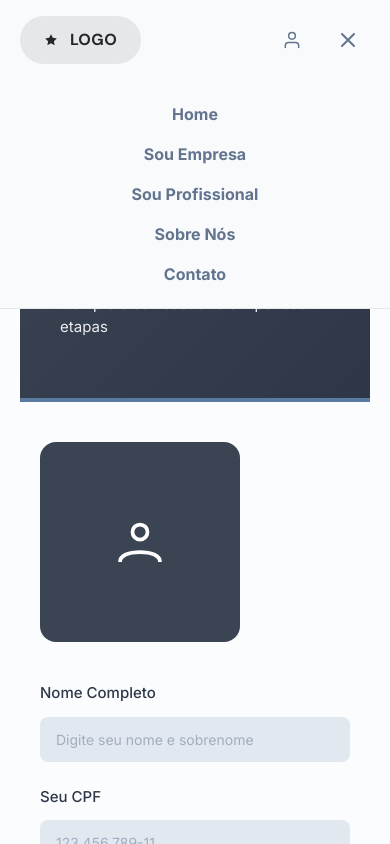
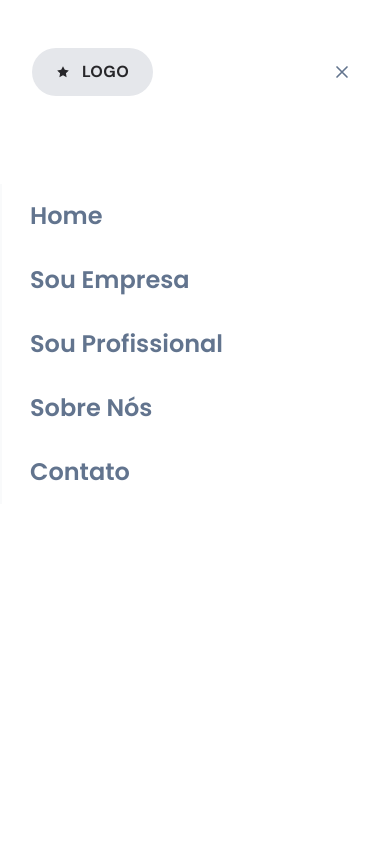
Before and after one commit to FernandoGT8/Servico_Ja, a React (Vite) app: page /register/provider in a window 390 px wide. Both pictures are taken after a click on the button "Abrir menu". Shown: the top 844 px of the page. Built offline with nearby package versions, Linux system fonts and the light colour scheme.

Commit message:
Atualizado Header e Sidebar para Tailwind Sidebar passa a valer para todas as páginas autenticadas através de RequireAuth

```diff
--- a/src/components/Header/Header.jsx
+++ b/src/components/Header/Header.jsx
@@ -1,19 +1,25 @@
-import { useState, useEffect, useRef } from 'react';
-import { Link } from 'react-router-dom';
-import { useAuth } from '@/contexts/useAuth';
+import { useState, useEffect, useRef } from "react";
+import { Link, NavLink } from "react-router-dom";
+import { useAuth } from "@/contexts/useAuth";
 
-const STAR_PATH = 'M12 2l3.09 6.26L22 9.27l-5 4.87 1.18 6.88L12 17.77l-6.18 3.25L7 14.14 2 9.27l6.91-1.01L12 2z';
-const PERSON_PATH = 'M20 21v-2a4 4 0 0 0-4-4H8a4 4 0 0 0-4 4v2';
+const STAR_PATH =
+  "M12 2l3.09 6.26L22 9.27l-5 4.87 1.18 6.88L12 17.77l-6.18 3.25L7 14.14 2 9.27l6.91-1.01L12 2z";
+const PERSON_PATH = "M20 21v-2a4 4 0 0 0-4-4H8a4 4 0 0 0-4 4v2";
 
 const NAV_LINKS = [
-  { to: '/', label: 'Home' },
-  { to: '/business', label: 'Sou Empresa' },
-  { to: '/partners', label: 'Sou Profissional' },
+  { to: "/", label: "Home" },
+  { to: "/business", label: "Sou Empresa" },
+  { to: "/partners", label: "Sou Profissional" },
 ];
 
 function StarIcon({ className }) {
   return (
-    <svg className={className} viewBox="0 0 24 24" fill="currentColor" aria-hidden="true">
+    <svg
+      className={className}
+      viewBox="0 0 24 24"
+      fill="currentColor"
+      aria-hidden="true"
+    >
       <path d={STAR_PATH} />
     </svg>
   );
@@ -21,7 +27,16 @@ function StarIcon({ className }) {
 
 function PersonIcon({ className }) {
   return (
-    <svg className={className} viewBox="0 0 24 24" fill="none" stroke="currentColor" strokeWidth="1.8" strokeLinecap="round" strokeLinejoin="round" aria-hidden="true">
+    <svg
+      className={className}
+      viewBox="0 0 24 24"
+      fill="none"
+      stroke="currentColor"
+      strokeWidth="1.8"
+      strokeLinecap="round"
+      strokeLinejoin="round"
+      aria-hidden="true"
+    >
       <path d={PERSON_PATH} />
       <circle cx="12" cy="7" r="4" />
     </svg>
@@ -30,17 +45,35 @@ function PersonIcon({ className }) {
 
 function MenuIcon({ open, className }) {
   return (
-    <svg className={className} viewBox="0 0 24 24" fill="none" stroke="currentColor" strokeWidth="2" strokeLinecap="round" aria-hidden="true">
-      {open ? <path d="M6 6l12 12M18 6L6 18" /> : <path d="M4 7h16M4 12h16M4 17h16" />}
+    <svg
+      className={className}
+      viewBox="0 0 24 24"
+      fill="none"
+      stroke="currentColor"
+      strokeWidth="2"
+      strokeLinecap="round"
+      aria-hidden="true"
+    >
+      {open ? (
+        <path d="M6 6l12 12M18 6L6 18" />
+      ) : (
+        <path d="M4 7h16M4 12h16M4 17h16" />
+      )}
     </svg>
   );
 }
 
 function LogoBadge() {
   return (
-    <Link to="/" aria-label="Logo" className="inline-flex shrink-0 items-center justify-center gap-3 rounded-full bg-gray-200 px-6 py-4 transition-colors hover:bg-gray-300">
+    <Link
+      to="/"
+      aria-label="Logo"
+      className="inline-flex shrink-0 items-center justify-center gap-3 rounded-full bg-gray-200 px-6 py-4 transition-colors hover:bg-gray-300"
+    >
       <StarIcon className="h-3.5 w-3.5 shrink-0 text-zinc-800" />
-      <span className="font-dm-sans text-base font-bold leading-4 tracking-wide text-zinc-800">LOGO</span>
+      <span className="font-dm-sans text-base font-bold leading-4 tracking-wide text-zinc-800">
+        LOGO
+      </span>
     </Link>
   );
 }
@@ -66,23 +99,26 @@ export default function Header() {
     };
 
     if (isUserMenuOpen) {
-      document.addEventListener('click', handleClickOutside);
+      document.addEventListener("click", handleClickOutside);
     }
 
     return () => {
-      document.removeEventListener('click', handleClickOutside);
+      document.removeEventListener("click", handleClickOutside);
     };
   }, [isUserMenuOpen]);
 
   return (
     <header className="sticky top-0 z-50 w-full border-b border-gray-200 bg-gray-50">
-      <div className="mx-auto flex max-w-[1380px] items-center justify-between gap-4 px-5 py-4 sm:px-9 lg:px-16">
+      <div className="mx-auto flex max-w-345 items-center justify-between gap-4 px-5 py-4 sm:px-9 lg:px-16">
         {/* Lado esquerdo: Logo (+ navegação, só no site público) */}
         <div className="flex items-center gap-8">
           <LogoBadge />
 
           {!isAuthenticated && (
-            <div className="hidden h-10 w-0.5 shrink-0 rounded-xs bg-gray-200 lg:block" aria-hidden="true" />
+            <div
+              className="hidden h-10 w-0.5 shrink-0 rounded-xs bg-gray-200 lg:block"
+              aria-hidden="true"
+            />
           )}
         </div>
 
@@ -90,24 +126,87 @@ export default function Header() {
         {!isAuthenticated && (
           <nav
             aria-label="Navegação Principal"
-            className={`${isMenuOpen ? 'flex' : 'hidden'} absolute inset-x-0 top-full flex-col gap-1 border-b border-gray-200 bg-gray-50 px-5 py-4 sm:px-9 lg:static lg:flex lg:w-auto lg:flex-1 lg:flex-row lg:items-center lg:gap-7 lg:border-0 lg:bg-transparent lg:p-0`}
+            className="hidden lg:flex lg:w-auto lg:flex-1 lg:items-center lg:gap-7"
           >
             {NAV_LINKS.map(({ to, label }) => (
               <Link
                 key={to}
                 to={to}
-                className="rounded-lg px-2 py-2.5 text-center text-base font-bold leading-4 text-slate-500 transition-colors hover:text-zinc-800 lg:px-0 lg:py-1.5"
+                className="rounded-lg py-1.5 text-center text-base font-bold leading-4 text-slate-500 transition-colors hover:text-zinc-800"
               >
                 {label}
               </Link>
             ))}
-            <a href="#sobre-nos" className="rounded-lg px-2 py-2.5 text-center text-base font-bold leading-4 text-slate-500 transition-colors hover:text-zinc-800 lg:px-0 lg:py-1.5">
+            <a
+              href="#sobre-nos"
+              className="rounded-lg py-1.5 text-center text-base font-bold leading-4 text-slate-500 transition-colors hover:text-zinc-800"
+            >
               Sobre Nós
             </a>
-            <a href="#contato" className="rounded-lg px-2 py-2.5 text-center text-base font-bold leading-4 text-slate-500 transition-colors hover:text-zinc-800 lg:px-0 lg:py-1.5">
+            <a
+              href="#contato"
+              className="rounded-lg py-1.5 text-center text-base font-bold leading-4 text-slate-500 transition-colors hover:text-zinc-800"
+            >
               Contato
             </a>
           </nav>
+        )}
+
+        {/* Drawer mobile — só existe no site público; o app usa a Sidebar */}
+        {!isAuthenticated && isMenuOpen && (
+          <div className="fixed inset-0 z-60 flex flex-col gap-16 overflow-y-auto bg-white lg:hidden">
+            <div className="flex flex-col items-center gap-2.5 px-8 pt-12 pb-6">
+              <div className="flex w-full items-center justify-between">
+                <LogoBadge />
+                <button
+                  type="button"
+                  onClick={toggleMenu}
+                  aria-label="Fechar menu"
+                  className="flex h-8 w-8 items-center justify-center text-slate-500"
+                >
+                  <MenuIcon open className="h-5 w-5" />
+                </button>
+              </div>
+            </div>
+
+            <nav aria-label="Navegação Principal" className="flex flex-col">
+              {NAV_LINKS.map(({ to, label }) => (
+                <NavLink
+                  key={to}
+                  to={to}
+                  end={to === "/"}
+                  onClick={toggleMenu}
+                  className="flex items-center gap-7"
+                >
+                  {({ isActive }) => (
+                    <>
+                      <span
+                        className={`h-16 w-0.5 shrink-0 ${isActive ? "bg-neutral-900" : "bg-gray-50"}`}
+                        aria-hidden="true"
+                      />
+                      <span
+                        className={`font-poppins text-2xl leading-8 font-semibold ${isActive ? "text-zinc-800" : "text-slate-500"}`}
+                      >
+                        {label}
+                      </span>
+                    </>
+                  )}
+                </NavLink>
+              ))}
+              <a href="#sobre-nos" onClick={toggleMenu} className="flex items-center gap-7">
+                <span className="h-16 w-0.5 shrink-0 bg-gray-50" aria-hidden="true" />
+                <span className="font-poppins text-2xl leading-8 font-semibold text-slate-500">
+                  Sobre Nós
+                </span>
+              </a>
+              <a href="#contato" onClick={toggleMenu} className="flex items-center gap-7">
+                <span className="h-16 w-0.5 shrink-0 bg-gray-50" aria-hidden="true" />
+                <span className="font-poppins text-2xl leading-8 font-semibold text-slate-500">
+                  Contato
+                </span>
+              </a>
+            </nav>
+          </div>
         )}
 
         {/* Lado direito: Login/Perfil */}
@@ -123,7 +222,11 @@ export default function Header() {
               >
                 <span className="relative block h-11 w-11 shrink-0 overflow-hidden rounded-full bg-blue-500">
                   {user.foto ? (
-                    <img src={user.foto} alt={user.nome} className="h-full w-full object-cover" />
+                    <img
+                      src={user.foto}
+                      alt={user.nome}
+                      className="h-full w-full object-cover"
+                    />
                   ) : (
                     <PersonIcon className="absolute inset-0 m-auto h-6 w-6 text-white" />
                   )}
@@ -136,7 +239,7 @@ export default function Header() {
                     {[...Array(5)].map((_, i) => (
                       <StarIcon
                         key={i}
-                        className={`h-4 w-4 ${i < (user.avaliacao || 0) ? 'text-amber-400' : 'text-gray-300'}`}
+                        className={`h-4 w-4 ${i < (user.avaliacao || 0) ? "text-amber-400" : "text-gray-300"}`}
                       />
                     ))}
                   </span>
@@ -144,10 +247,13 @@ export default function Header() {
               </button>
 
               {isUserMenuOpen && (
-                <div className="absolute right-0 top-full z-50 mt-2 min-w-[200px] overflow-hidden rounded-lg border border-gray-200 bg-white shadow-lg">
+                <div className="absolute right-0 top-full z-50 mt-2 min-w-50 overflow-hidden rounded-lg border border-gray-200 bg-white shadow-lg">
                   <a
                     href="#perfil"
-                    onClick={(e) => { e.preventDefault(); setIsUserMenuOpen(false); }}
+                    onClick={(e) => {
+                      e.preventDefault();
+                      setIsUserMenuOpen(false);
+                    }}
                     className="flex items-center gap-3 px-4 py-3 text-sm font-medium text-slate-500 transition-colors hover:bg-gray-50 hover:text-zinc-900"
                   >
                     <PersonIcon className="h-4.5 w-4.5 shrink-0" />
@@ -155,10 +261,20 @@ export default function Header() {
                   </a>
                   <a
                     href="#configuracoes"
-                    onClick={(e) => { e.preventDefault(); setIsUserMenuOpen(false); }}
+                    onClick={(e) => {
+                      e.preventDefault();
+                      setIsUserMenuOpen(false);
+                    }}
                     className="flex items-center gap-3 px-4 py-3 text-sm font-medium text-slate-500 transition-colors hover:bg-gray-50 hover:text-zinc-900"
                   >
-                    <svg className="h-4.5 w-4.5 shrink-0" viewBox="0 0 24 24" fill="none" stroke="currentColor" strokeWidth="2" aria-hidden="true">
+                    <svg
+                      className="h-4.5 w-4.5 shrink-0"
+                      viewBox="0 0 24 24"
+                      fill="none"
+                      stroke="currentColor"
+                      strokeWidth="2"
+                      aria-hidden="true"
+                    >
                       <circle cx="12" cy="12" r="1" />
                       <path d="M12 1v6m0 6v4M4.22 4.22l4.24 4.24m2.84 2.84l4.24 4.24M1 12h6m6 0h4M4.22 19.78l4.24-4.24m2.84-2.84l4.24-4.24M19.78 19.78l-4.24-4.24m-2.84-2.84l-4.24-4.24" />
                     </svg>
@@ -170,7 +286,14 @@ export default function Header() {
                     onClick={handleLogout}
                     className="flex w-full items-center gap-3 px-4 py-3 text-left text-sm font-medium text-red-500 transition-colors hover:bg-red-50 hover:text-red-600"
                   >
-                    <svg className="h-4.5 w-4.5 shrink-0" viewBox="0 0 24 24" fill="none" stroke="currentColor" strokeWidth="2" aria-hidden="true">
+                    <svg
+                      className="h-4.5 w-4.5 shrink-0"
+                      viewBox="0 0 24 24"
+                      fill="none"
+                      stroke="currentColor"
+                      strokeWidth="2"
+                      aria-hidden="true"
+                    >
                       <path d="M10 3H6a2 2 0 0 0-2 2v14c0 1.1.9 2 2 2h4m7-4l4-4m0 0l-4-4m4 4H9" />
                     </svg>
                     Sair
@@ -193,10 +316,15 @@ export default function Header() {
             type="button"
             onClick={isAuthenticated ? handleUserMenuClick : toggleMenu}
             className="flex h-11 w-11 shrink-0 items-center justify-center rounded-full transition-colors hover:bg-white lg:hidden"
-            aria-label={isMenuOpen || isUserMenuOpen ? 'Fechar menu' : 'Abrir menu'}
+            aria-label={
+              isMenuOpen || isUserMenuOpen ? "Fechar menu" : "Abrir menu"
+            }
             aria-expanded={isAuthenticated ? isUserMenuOpen : isMenuOpen}
           >
-            <MenuIcon open={isAuthenticated ? isUserMenuOpen : isMenuOpen} className="h-6 w-6 text-slate-500" />
+            <MenuIcon
+              open={isAuthenticated ? isUserMenuOpen : isMenuOpen}
+              className="h-6 w-6 text-slate-500"
+            />
           </button>
         </div>
       </div>
--- a/src/components/Sidebar/Sidebar.jsx
+++ b/src/components/Sidebar/Sidebar.jsx
@@ -2,9 +2,9 @@ import { NavLink, useNavigate, useParams } from "react-router-dom";
 import { useAuth } from "@/contexts/useAuth";
 import { getHomeRoute, getProfileRoute } from "@/utils/roleRoutes";
 
-function getContractsTarget(tipo) {
 // Só o Prestador tem hoje uma tela que funciona como "meus contratos"
 // (o mural de oportunidades). Cliente/Admin/Analista ainda não têm rota.
+function getContractsTarget(tipo) {
   return tipo === "PRESTADOR" ? "/provider/opportunities" : null;
 }
 
@@ -43,6 +43,24 @@ function DashboardIcon() {
   );
 }
 
+function AnalyticsIcon() {
+  return (
+    <svg
+      className="h-5 w-5 shrink-0"
+      viewBox="0 0 24 24"
+      fill="none"
+      stroke="currentColor"
+      strokeWidth="2"
+      strokeLinecap="round"
+      strokeLinejoin="round"
+      aria-hidden="true"
+    >
+      <path d="M3 17l6-6 4 4 8-8" />
+      <path d="M14 6h7v7" />
+    </svg>
+  );
+}
+
 function ContractsIcon() {
   return (
     <svg
@@ -57,6 +75,44 @@ function ContractsIcon() {
     >
       <path d="M7 3h7l5 5v13a1 1 0 0 1-1 1H7a1 1 0 0 1-1-1V4a1 1 0 0 1 1-1z" />
       <path d="M14 3v5h5M9 13h6M9 17h6" />
+    </svg>
+  );
+}
+
+function UsersIcon() {
+  return (
+    <svg
+      className="h-5 w-5 shrink-0"
+      viewBox="0 0 24 24"
+      fill="none"
+      stroke="currentColor"
+      strokeWidth="2"
+      strokeLinecap="round"
+      strokeLinejoin="round"
+      aria-hidden="true"
+    >
+      <path d="M16 21v-2a4 4 0 0 0-4-4H6a4 4 0 0 0-4 4v2" />
+      <circle cx="9" cy="7" r="4" />
+      <path d="M22 21v-2a4 4 0 0 0-3-3.87" />
+      <path d="M16 3.13a4 4 0 0 1 0 7.75" />
+    </svg>
+  );
+}
+
+function SettingsIcon() {
+  return (
+    <svg
+      className="h-5 w-5 shrink-0"
+      viewBox="0 0 24 24"
+      fill="none"
+      stroke="currentColor"
+      strokeWidth="2"
+      strokeLinecap="round"
+      strokeLinejoin="round"
+      aria-hidden="true"
+    >
+      <circle cx="12" cy="12" r="3" />
+      <path d="M19.4 15a1.65 1.65 0 0 0 .33 1.82l.06.06a2 2 0 1 1-2.83 2.83l-.06-.06a1.65 1.65 0 0 0-1.82-.33 1.65 1.65 0 0 0-1 1.51V21a2 2 0 0 1-4 0v-.09A1.65 1.65 0 0 0 9 19.4a1.65 1.65 0 0 0-1.82.33l-.06.06a2 2 0 1 1-2.83-2.83l.06-.06a1.65 1.65 0 0 0 .33-1.82 1.65 1.65 0 0 0-1.51-1H3a2 2 0 0 1 0-4h.09A1.65 1.65 0 0 0 4.6 9a1.65 1.65 0 0 0-.33-1.82l-.06-.06a2 2 0 1 1 2.83-2.83l.06.06a1.65 1.65 0 0 0 1.82.33H9a1.65 1.65 0 0 0 1-1.51V3a2 2 0 0 1 4 0v.09a1.65 1.65 0 0 0 1 1.51 1.65 1.65 0 0 0 1.82-.33l.06-.06a2 2 0 1 1 2.83 2.83l-.06.06a1.65 1.65 0 0 0-.33 1.82V9a1.65 1.65 0 0 0 1.51 1H21a2 2 0 0 1 0 4h-.09a1.65 1.65 0 0 0-1.51 1z" />
     </svg>
   );
 }
@@ -139,14 +195,27 @@ export default function Sidebar() {
   const { uuid } = useParams();
   const navigate = useNavigate();
 
+  const isInternal = user?.tipo === "ADMIN" || user?.tipo === "ANALISTA";
+
   const handleLogout = () => {
     logout();
     navigate("/login");
   };
 
-  const primaryItems = [
+  // Equipe Serviços Já! (ADMIN/ANALISTA) navega por Dashboard/Analytics;
+  // Cliente/Prestador navega por Home. "Usuários" é exclusivo do ADMIN
+  // (PRD §3.6 — ANALISTA não gerencia usuários internos).
+  const primaryItems = isInternal
+    ? [
+        { label: "Dashboard", to: "/dashboard", icon: DashboardIcon },
+        { label: "Analytics", to: null, icon: AnalyticsIcon },
+        { label: "Contratos", to: null, icon: ContractsIcon },
+        ...(user?.tipo === "ADMIN"
+          ? [{ label: "Usuários", to: null, icon: UsersIcon }]
+          : []),
+      ]
+    : [
         { label: "Home", to: getHomeRoute(user?.tipo, uuid), icon: HomeIcon },
-    { label: "Dashboard", to: null, icon: DashboardIcon },
         {
           label: "Contratos",
           to: getContractsTarget(user?.tipo),
@@ -155,9 +224,11 @@ export default function Sidebar() {
       ];
 
   const accountItems = [
+    { label: "Configurações", to: null, icon: SettingsIcon },
     {
-      label: user?.tipo === "PRESTADOR" ? "Meu Perfil" : "Minha Conta",
-      to: getProfileRoute(user?.tipo, uuid),
+      label:
+        !isInternal && user?.tipo === "PRESTADOR" ? "Meu Perfil" : "Minha Conta",
+      to: isInternal ? null : getProfileRoute(user?.tipo, uuid),
       icon: AccountIcon,
     },
   ];
--- a/src/pages/ClientBilling/ClientBilling.jsx
+++ b/src/pages/ClientBilling/ClientBilling.jsx
@@ -1,7 +1,6 @@
 import { useState } from "react";
 import { useNavigate } from "react-router-dom";
 import { useAuth } from "@/contexts/useAuth";
-import Sidebar from "@/components/Sidebar/Sidebar";
 
 // Mesmas classes de ClientProfile.jsx — a página ainda não extraiu um design
 // system compartilhado, então repetimos a convenção local por enquanto.
@@ -127,9 +126,7 @@ export default function ClientBilling() {
   }
 
   return (
-    <div className="flex w-full flex-col gap-8 font-poppins md:flex-row md:items-start">
-      <Sidebar />
-
+    <div className="w-full font-poppins">
       <div className="w-full flex-1">
         <header className="mb-8">
           <h1 className="font-dm-sans text-4xl leading-tight font-bold text-(--color-heading) md:text-5xl md:leading-14">
--- a/src/pages/ClientProfile/ClientProfile.jsx
+++ b/src/pages/ClientProfile/ClientProfile.jsx
@@ -1,7 +1,6 @@
 import { useState } from "react";
 import { Link, useNavigate, useParams } from "react-router-dom";
 import { useAuth } from "@/contexts/useAuth";
-import Sidebar from "@/components/Sidebar/Sidebar";
 
 // Classes compartilhadas pelos inputs e botões da página — mantidas como
 // constantes para não repetir a mesma string longa em cada campo.
@@ -214,9 +213,7 @@ export default function ClientProfile() {
   }
 
   return (
-    <div className="flex w-full flex-col gap-8 font-poppins md:flex-row md:items-start">
-      <Sidebar />
-
+    <div className="w-full font-poppins">
       <div className="w-full flex-1">
         <header className="mb-8">
           <h1 className="font-dm-sans text-4xl leading-tight font-bold text-(--color-heading) md:text-5xl md:leading-14">
```
Also changed, not shown: src/components/RequireAuth/RequireAuth.jsx (+11 -1 lines). Lines whose indentation alone changed are shown as unchanged.
